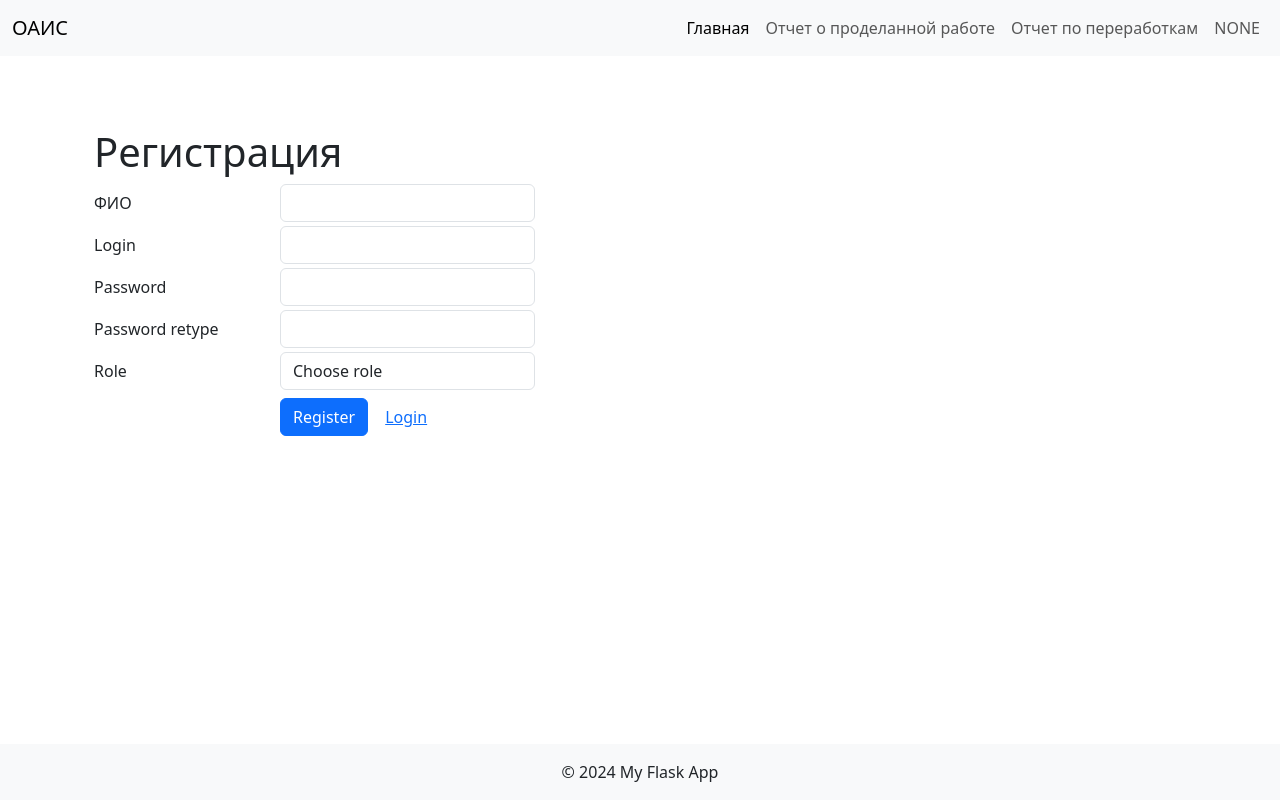
After one commit to RussianCats/webFlask, a Flask app: template app/templates/auth/register.html in a window 1280 px wide. The commit adds this page. Run offline with Flask 3, Linux system fonts and the light colour scheme; the template is opened without the code that fills it, so the values that code supplies are empty; the visitor is signed in with stand-in values (Sample User, id 1); data comes from the database, SQL or seed files in the repository; parts of the project's set-up code (start-up, migrations or seed data) failed here and were passed over; some libraries are stand-ins or nearby versions.

Commit message:
завершил настройку ролей пользоватлей

```diff
--- a/app/__init__.py
+++ b/app/__init__.py
@@ -11,5 +11,7 @@ app.config.from_object(Config)
 
 db = SQLAlchemy(app)
 manager = LoginManager(app)
+manager.login_view = 'login'
 
-from app import routes, models
+
+from app import routes, models, auth
--- a/app/models.py
+++ b/app/models.py
@@ -5,6 +5,7 @@ from flask_login import UserMixin  # Убедитесь, что Flask-Login ус
 
 
 class Role(db.Model):
+    __tablename__ = 'roles'
     id = db.Column(db.Integer, primary_key=True)
     code = db.Column(db.String(50), nullable=False)
     label = db.Column(db.String(50), nullable=False)
@@ -12,14 +13,28 @@ class Role(db.Model):
     def __repr__(self):
         return f'<Role {self.id}>'
 
+class Profile(db.Model):
+    __tablename__ = 'profiles'
+
+    id = db.Column(db.Integer, primary_key=True)
+    name = db.Column(db.String, nullable=False)
+    user_id = db.Column(db.Integer, db.ForeignKey('users.id'), nullable=False)
+
+    # Опционально: добавьте связь с таблицей пользователей, если нужно
+    user = db.relationship('User', backref=db.backref('profiles', lazy=True))
+
+    def __repr__(self):
+        return f'<Profile {self.name}>'
+
 class User(db.Model, UserMixin):
+    __tablename__ = 'users'
     id = db.Column(db.Integer, primary_key=True)
     login = db.Column(db.String(50), unique=True)
     psw = db.Column(db.String(500))
     date = db.Column(db.DateTime, default=datetime.utcnow)
-    roles_id = db.Column(db.Integer, db.ForeignKey('role.id'))
+    roles_id = db.Column(db.Integer, db.ForeignKey('roles.id'))
 
-    role = db.relationship('Role', backref=db.backref('user', lazy=True))
+    role = db.relationship('Role', backref=db.backref('users', lazy=True))
 
     def __repr__(self):
         return f"<User {self.id}>"
@@ -33,13 +48,3 @@ class User(db.Model, UserMixin):
 
     def is_employee(self):
         return self.role and self.role.code == 'employee'
-
-class TestUser(db.Model, UserMixin):
-    __tablename__ = 'test_user'  # Указываем имя таблицы
-
-    id = db.Column(db.Integer, primary_key=True)
-    login = db.Column(db.String, nullable=False)
-    psw = db.Column(db.String, nullable=False)
-
-    def __repr__(self):
-        return f'<TestUser {self.login}>'
--- /dev/null
+++ b/app/templates/auth/register.html
@@ -0,0 +1,62 @@
+<!-- templates/index.html -->
+{% extends 'base.html' %}
+
+{% block content %}
+<div class="container mt-5">
+    <h1>Регистрация</h1>
+
+    {% with messages = get_flashed_messages() %}
+      {% if messages %}
+        <div class="alert alert-warning">
+        {% for message in messages %}
+          <p>{{ message }}</p>
+        {% endfor %}
+        </div>
+      {% endif %}
+    {% endwith %}
+
+    <form method="POST">
+        <div class="row mt-1 form-group">
+            <label for="fio" class="col-md-2 col-form-label">ФИО</label>
+            <div class="col-md-3">
+                <input type="text" class="form-control" id="fio" name="fio">
+            </div>
+        </div>
+        <div class="row mt-1 form-group">
+            <label for="login" class="col-md-2 col-form-label">Login</label>
+            <div class="col-md-3">
+                <input type="text" class="form-control" id="login" name="login">
+            </div>
+        </div>
+        <div class="row mt-1 form-group">
+            <label for="password" class="col-md-2 col-form-label">Password</label>
+            <div class="col-md-3">
+                <input type="password" class="form-control" id="password" name="password">
+            </div>
+        </div>
+        <div class="row mt-1 form-group">
+            <label for="password2" class="col-md-2 col-form-label">Password retype</label>
+            <div class="col-md-3">
+                <input type="password" class="form-control" id="password2" name="password2">
+            </div>
+        </div>
+        <div class="row mt-1 form-group">
+          <label for="role" class="col-md-2 col-form-label">Role</label>
+          <div class="col-md-3">
+              <select class="form-control" id="role" name="role">
+                  <option value="" selected disabled hidden>Choose role</option>
+                  <option value="admin">Admin</option>
+                  <option value="manager">Manager</option>
+                  <option value="employee">Employee</option>
+              </select>
+          </div>
+        </div>
+        <div class="row mt-2 form-group">
+            <div class="offset-md-2 col-md-3">
+                <button type="submit" class="btn btn-primary">Register</button>
+                <a class="btn btn-link" href="{{ url_for('login') }}">Login</a>
+            </div>
+        </div>
+    </form>
+</div>
+{% endblock %}
--- a/app/templates/base.html
+++ b/app/templates/base.html
@@ -16,17 +16,26 @@
                 <a class="navbar-brand" href="#">ОАИС</a>
                 <div class="collapse navbar-collapse" id="navbarNav">
                     <ul class="navbar-nav ms-auto">
+                        {% if current_user.is_authenticated and current_user.is_admin() %}
+                        <li class="nav-item">
+                            <a class="nav-link" href="{{ url_for('admin_panel') }}">Панель администратора</a>
+                        </li>
+                        {% endif %}
                         <li class="nav-item">
                             <a class="nav-link active" aria-current="page" href="{{ url_for('index') }}">Главная</a>
                         </li>
                         <li class="nav-item">
-                            <a class="nav-link" href="{{ url_for('user_page') }}">Страница пользователя</a>
+                            <a class="nav-link" href="{{ url_for('work_report') }}">Отчет о проделанной работе</a>
                         </li>
                         <li class="nav-item">
                             <a class="nav-link" href="{{ url_for('overtime_report') }}">Отчет по переработкам</a>
                         </li>
                         <li class="nav-item">
-                            <a class="nav-link" href="{{ url_for('work_report') }}">Отчет о проделанной работе</a>
+                            {% if current_user.is_authenticated %}
+                                <a class="nav-link" href="{{ url_for('user_page') }}">{{ current_user.login|upper }}</a>
+                            {% else %}
+                                <a class="nav-link" href="{{ url_for('login') }}">Вход</a>
+                            {% endif %}
                         </li>
                     </ul>
                 </div>
--- /dev/null
+++ b/app/templates/overtime_report.html
@@ -0,0 +1,5 @@
+{% extends 'base.html' %}
+
+{% block content %}
+
+{% endblock %}
--- /dev/null
+++ b/app/templates/work_report.html
@@ -0,0 +1,6 @@
+<!-- templates/index.html -->
+{% extends 'base.html' %}
+
+{% block content %}
+
+{% endblock %}
```
Also changed, not shown: app/auth.py (added, +105 -0 lines), app/routes.py (+16 -66 lines), app/templates/auth/login.html (added, +38 -0 lines), app/templates/login.html (deleted, +0 -33 lines), app/templates/register.html (deleted, +0 -37 lines).
